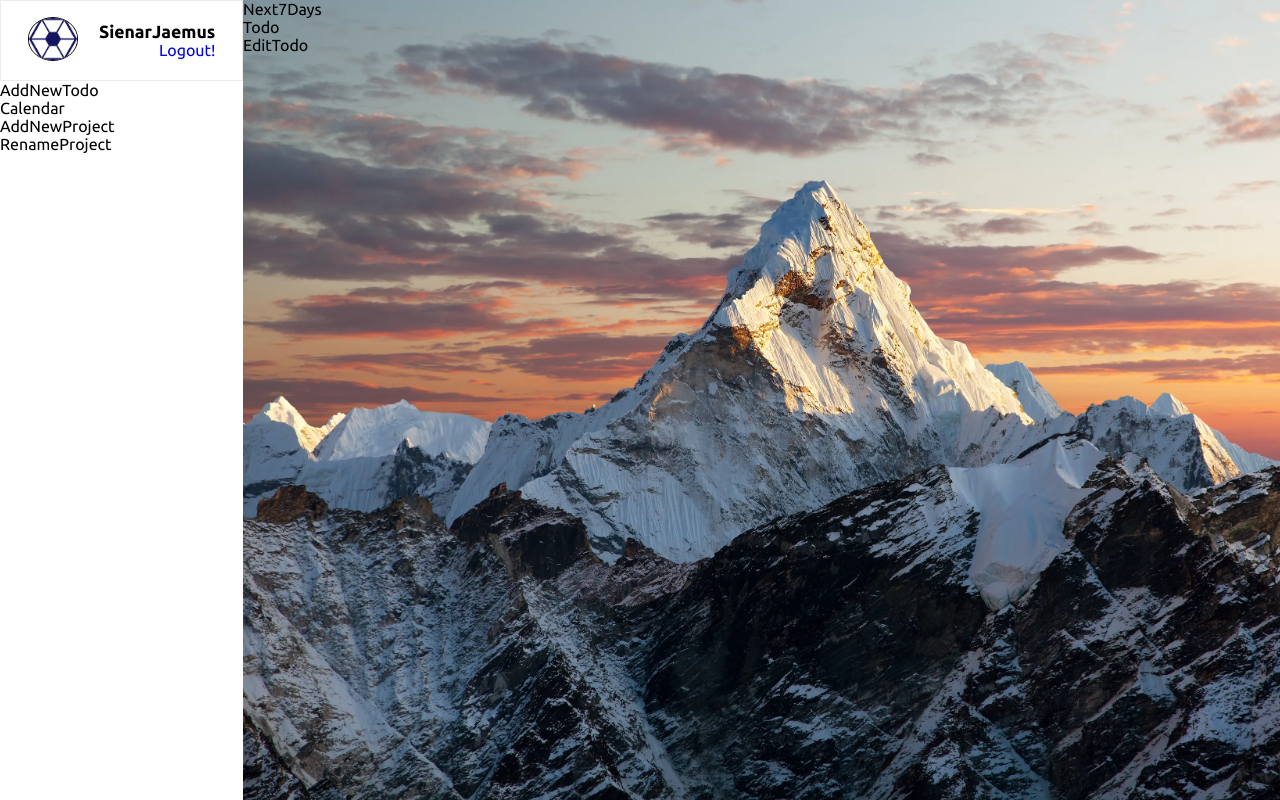
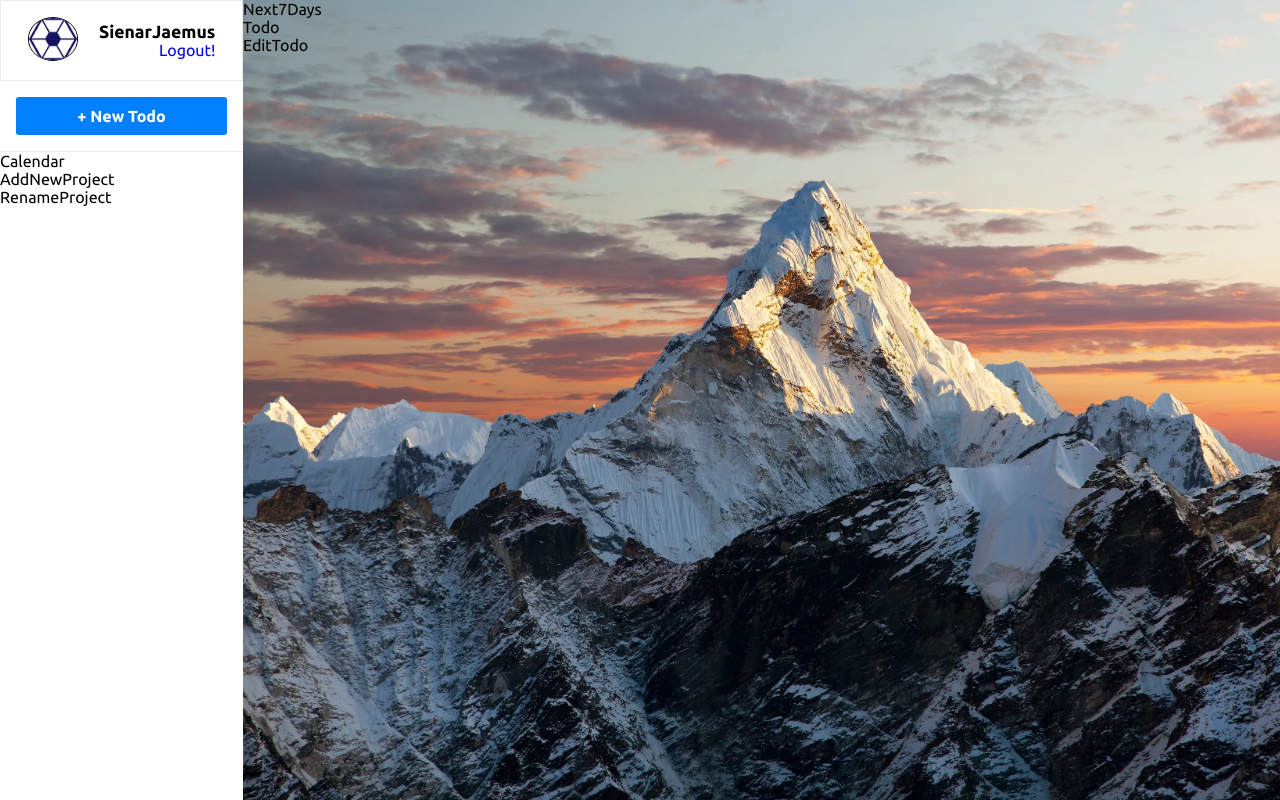
Before and after one commit to Ice-Citron/TDL-app-React-Firebase, a React (Create React App) app in the folder tdl-app/: page / in a window 1280 px wide. Built offline with nearby package versions, Linux system fonts and the light colour scheme.

Commit message:
Part 5 code written. just needa get notes down to understand whats going on

```diff
--- a/tdl-app/src/App.css
+++ b/tdl-app/src/App.css
@@ -56,3 +56,50 @@
     display: flex;
     justify-content: flex-end;
 }
+
+/* Modal */
+.Modal {
+    position: fixed;
+    top: 0;
+    left: 0;
+    width: 100vw;
+    height: 100vh;
+    background: rgba(0, 0, 0, 0.8);
+}
+
+.Modal .container {
+    position: absolute;
+    top: 25%;
+    left: 50%;
+    transform: translate(-50%, -25%);
+    background: white;
+}
+
+
+/* AddNewTodo */
+.AddNewTodo {
+    border-bottom: 1px solid #ebebeb;
+}
+
+.AddNewTodo .btn {
+    padding: 1rem;
+    width: 100%;
+    height: 70px;
+}
+
+.AddNewTodo .btn button {
+    width: 100%;
+    height: 100%;
+    border: none;
+    border-radius: 3px;
+    font-size: 1rem;
+    background-color: #0080ff;
+    color: white;
+    font-weight: bold;
+    cursor: pointer;
+}
+
+.AddNewTodo .btn button:hover {
+    filter: brightness(1.1);
+    transition: all 300ms ease;
+}
--- a/tdl-app/src/components/AddNewTodo.js
+++ b/tdl-app/src/components/AddNewTodo.js
@@ -1,10 +1,26 @@
-import React from "react"
+import React, {useState} from 'react'
+import Modal from './Modal'
 
-function AddNewTodo({ children }) {
+
+function AddNewTodo(){
+    const [showModal, setShowModal] = useState(false)
 
     return (
-        <div className="AddNewTodo">
-            AddNewTodo
+        <div className='AddNewTodo'>
+            <div className="btn">
+                <button onClick={() => setShowModal(true)}>
+                    + New Todo
+                </button>
+            </div>
+            <Modal showModal={showModal} setShowModal={setShowModal}>
+                <div>
+                    Hello World
+                    <button
+                    onClick={() => setShowModal(false)}>
+                        hide
+                    </button>
+                </div>
+            </Modal>
         </div>
     )
 }
--- /dev/null
+++ b/tdl-app/src/components/Modal.js
@@ -0,0 +1,23 @@
+import React, {useRef} from 'react'
+
+
+function Modal({children, showModal, setShowModal}){
+    const modalRef = useRef()
+
+    const closeModal = (e) => {
+        if(e.target === modalRef.current){
+            setShowModal(false)
+        }
+    }
+
+    return (
+        showModal &&
+        <div className="Modal" ref={modalRef} onClick={closeModal}>
+            <div className="container">
+                {children}
+            </div>
+        </div>
+    )
+}
+
+export default Modal
```
Also changed, not shown: 1 other file (tests, documents, lock files or other folders).
